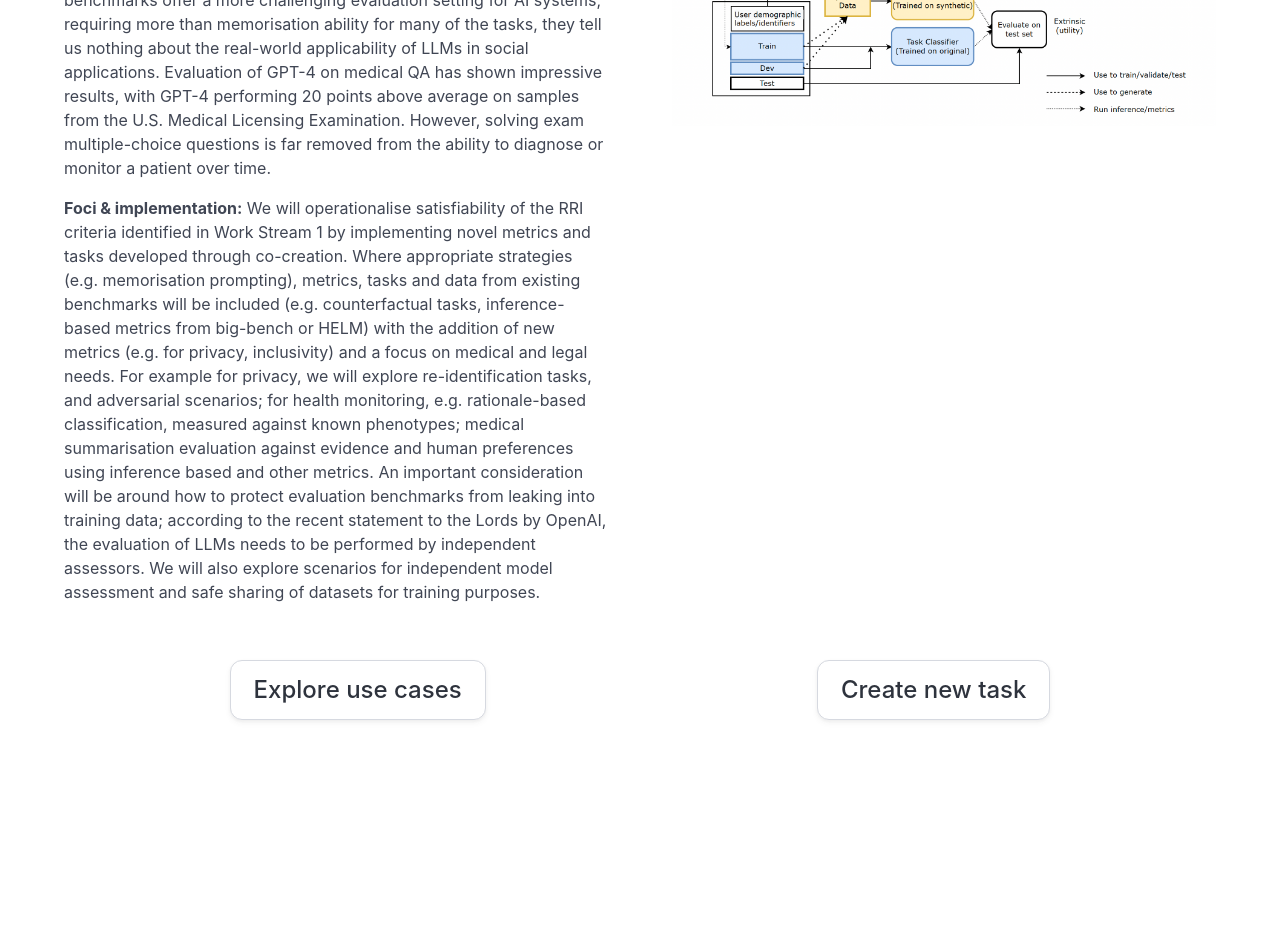
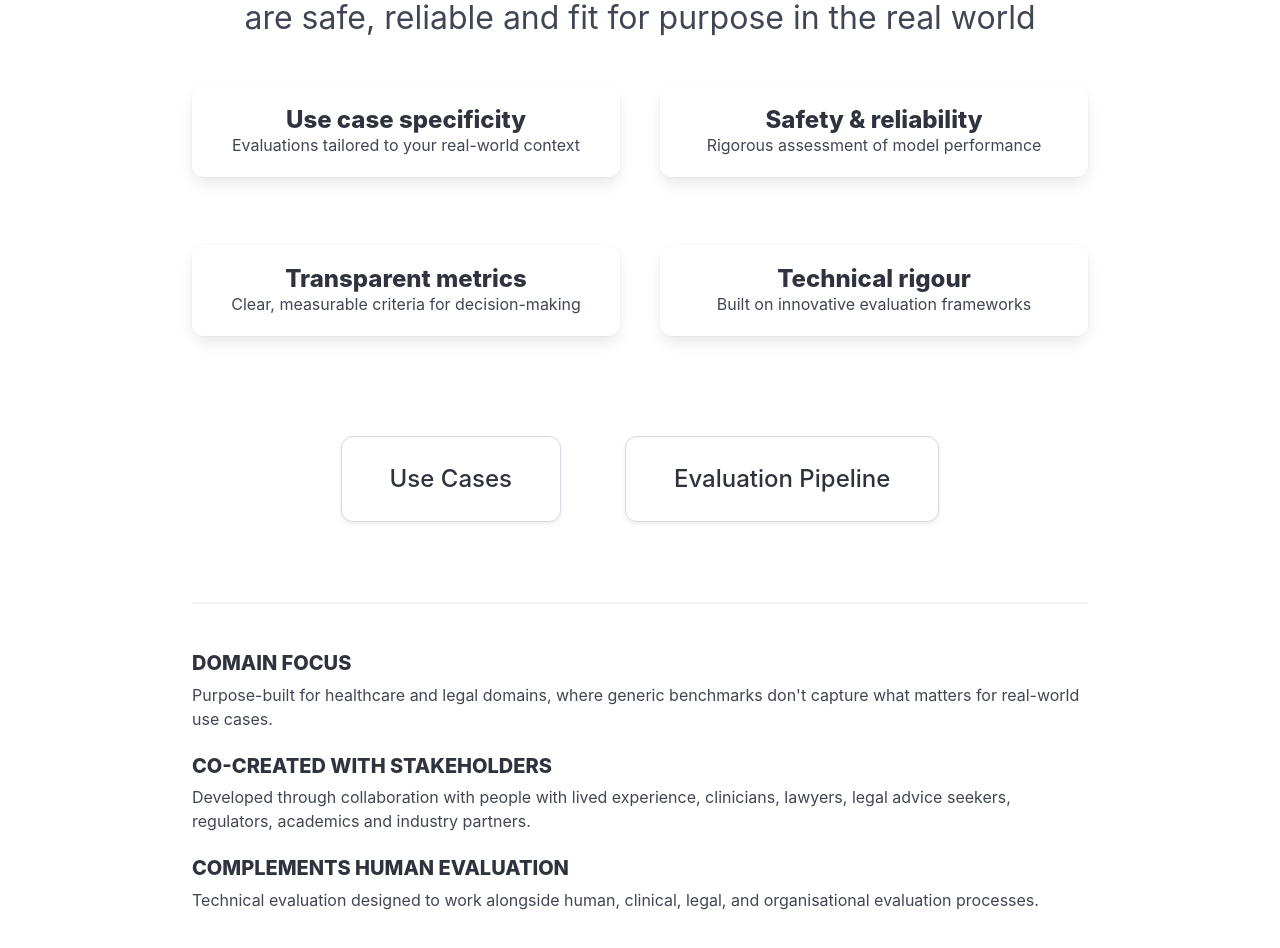
Before and after one commit to Maria-Liakata-NLP-Group/adsolve_evaluation_platform, a React (Vite) app: page / in a window 1280 px wide. Shown: the part 240-1188 px from the top of the page. Before the commit the page ends 1056 px from the top, so only its background shows below. Built offline with nearby package versions, Linux system fonts and the light colour scheme.

Commit message:
rework landing page

```diff
--- a/src/pages/home.jsx
+++ b/src/pages/home.jsx
@@ -1,35 +1,108 @@
-import {useNavigate} from "react-router-dom";
-import IMAGES from "../images";
+/** @format */
+import { useNavigate } from "react-router-dom";
 
-const Home = () => {
-    const navigate = useNavigate();
+const LandingPage = () => {
+	const navigate = useNavigate();
+	const onClick = (route) => navigate(route);
 
-    const openRoute = (route) => navigate(`/${route}`);
+	return (
+		<section className="section">
+			<div className="container is-max-desktop">
+				<div className="has-text-centered mb-6">
+					<h1 className="title is-1">AdSoLve</h1>
+					<p
+						className="subtitle is-3 mx-auto"
+						style={{ maxWidth: "900px" }}
+					>
+						The evidence you need to trust that the models you use are safe,
+						reliable and fit for purpose in the real world
+					</p>
+				</div>
 
-    return (
-        <div>
-            <h1 className="title">AdSolve Evaluation Platform</h1>
-            <section className="block">
-                <div className="grid is-col-min-20 is-gap-8 content">
-                    <div className="cell">
-                        <p><b>Background & challenges:</b> State-of-the-art evaluation of LLMs has resulted in large benchmarks containing hundreds of linguistic and programmatic tasks (e.g. reasoning, mathematics, context free QA) and associated metrics meant to assess LLM capabilities. While such benchmarks offer a more challenging evaluation setting for AI systems, requiring more than memorisation ability for many of the tasks, they tell us nothing about the real-world applicability of LLMs in social applications. Evaluation of GPT-4 on medical QA has shown impressive results, with GPT-4 performing 20 points above average on samples from the U.S. Medical Licensing Examination. However, solving exam multiple-choice questions is far removed from the ability to diagnose or monitor a patient over time.</p>
+				<div className="columns is-variable is-5 mb-6">
+					<div className="column">
+						<div className="box has-text-centered">
+							<h2 className="title is-4">Use case specificity</h2>
+							<p>Evaluations tailored to your real-world context</p>
+						</div>
+					</div>
 
-                        <p><b>Foci & implementation:</b> We will operationalise satisfiability of the RRI criteria identified in Work Stream 1 by implementing novel metrics and tasks developed through co-creation. Where appropriate strategies (e.g. memorisation prompting), metrics, tasks and data from existing benchmarks will be included (e.g. counterfactual tasks, inference-based metrics from big-bench or HELM) with the addition of new metrics (e.g. for privacy, inclusivity) and a focus on medical and legal needs. For example for privacy, we will explore re-identification tasks, and adversarial scenarios; for health monitoring, e.g. rationale-based classification, measured against known phenotypes; medical summarisation evaluation against evidence and human preferences using inference based and other metrics. An important consideration will be around how to protect evaluation benchmarks from leaking into training data; according to the recent statement to the Lords by OpenAI, the evaluation of LLMs needs to be performed by independent assessors. We will also explore scenarios for independent model assessment and safe sharing of datasets for training purposes.</p>
-                    </div>
-                    <div className="cell">
-                        <img src={IMAGES.placeholderDiagram} alt="diagram" />
-                    </div>
-                </div>
-            </section>
-            <section className="block">
-                <div className="is-flex is-justify-content-space-around pt-5">
-                    <button className="button is-large" onClick={() => openRoute("use-cases")}>Explore use cases</button>
-                    <button className="button is-large" onClick={() => openRoute("create-new-task")}>Create new task</button>
-                </div>
-            </section>
+					<div className="column">
+						<div className="box has-text-centered">
+							<h2 className="title is-4">Safety &amp; reliability</h2>
+							<p>Rigorous assessment of model performance</p>
+						</div>
+					</div>
+				</div>
 
-        </div>
-    );
-    }
+				<div className="columns is-variable is-5 mb-6">
+					<div className="column">
+						<div className="box has-text-centered">
+							<h2 className="title is-4">Transparent metrics</h2>
+							<p>Clear, measurable criteria for decision-making</p>
+						</div>
+					</div>
 
-export default Home
+					<div className="column">
+						<div className="box has-text-centered">
+							<h2 className="title is-4">Technical rigour</h2>
+							<p>Built on innovative evaluation frameworks</p>
+						</div>
+					</div>
+				</div>
+
+				<div className="columns is-centered is-variable is-8 my-6">
+					<div className="column is-narrow">
+						<button
+							className="button is-large px-6 py-5"
+							onClick={() => onClick("/use-cases")}
+						>
+							Use Cases
+						</button>
+					</div>
+
+					<div className="column is-narrow">
+						<button
+							className="button is-large px-6 py-5"
+							onClick={() => onClick("/create-new-task")}
+						>
+							Evaluation Pipeline
+						</button>
+					</div>
+				</div>
+
+				<hr className="my-6" />
+
+				<div className="content">
+					<div className="mb-5">
+						<h3 className="title is-5 mb-2">DOMAIN FOCUS</h3>
+						<p>
+							Purpose-built for healthcare and legal domains, where generic
+							benchmarks don&apos;t capture what matters for real-world use
+							cases.
+						</p>
+					</div>
+
+					<div className="mb-5">
+						<h3 className="title is-5 mb-2">CO-CREATED WITH STAKEHOLDERS</h3>
+						<p>
+							Developed through collaboration with people with lived experience,
+							clinicians, lawyers, legal advice seekers, regulators, academics
+							and industry partners.
+						</p>
+					</div>
+
+					<div>
+						<h3 className="title is-5 mb-2">COMPLEMENTS HUMAN EVALUATION</h3>
+						<p>
+							Technical evaluation designed to work alongside human, clinical,
+							legal, and organisational evaluation processes.
+						</p>
+					</div>
+				</div>
+			</div>
+		</section>
+	);
+};
+
+export default LandingPage;
```
